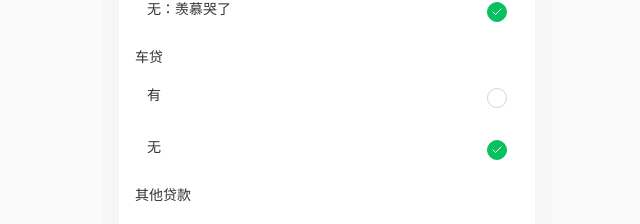
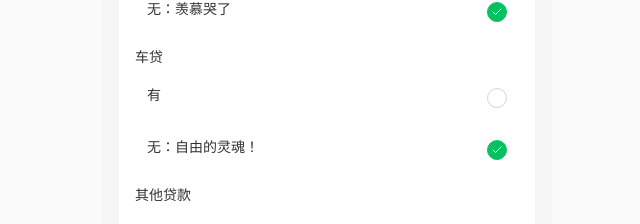
Before and after one commit to Zandazq/interview-poll-wizard, a React (Vite) app: page /vote-step-three in a window 1280 px wide. Shown: the part 1408-1632 px from the top of the page, without its empty margins (313-953 px from the left). Built offline with nearby package versions, Linux system fonts and the light colour scheme.

Commit message:
Update car loan option
Updated car loan option to "无：自由的灵魂！".

```diff
--- a/src/pages/VoteStepThreePage.tsx
+++ b/src/pages/VoteStepThreePage.tsx
@@ -16,7 +16,7 @@ const VoteStepThreePage: React.FC = () => {
     graduationTime: "",
     mortgage: "无：羡慕哭了",
     mortgageAmount: "",
-    carLoan: "无",
+    carLoan: "无：自由的灵魂！",
     carLoanAmount: "",
     otherLoans: "无",
     totalLoanAmount: "",
@@ -195,7 +195,7 @@ const VoteStepThreePage: React.FC = () => {
               <div>
                 <Label className="text-wechat-darkGray mb-3 block">车贷</Label>
                 <div className="space-y-2">
-                  {["有", "无"].map((option) => (
+                  {["有", "无：自由的灵魂！"].map((option) => (
                     <div key={option} className="wechat-radio-item rounded-lg" onClick={() => handleChange("carLoan", option)}>
                       <div className="flex justify-between w-full">
                         <Label className="text-wechat-darkGray cursor-pointer">
```
